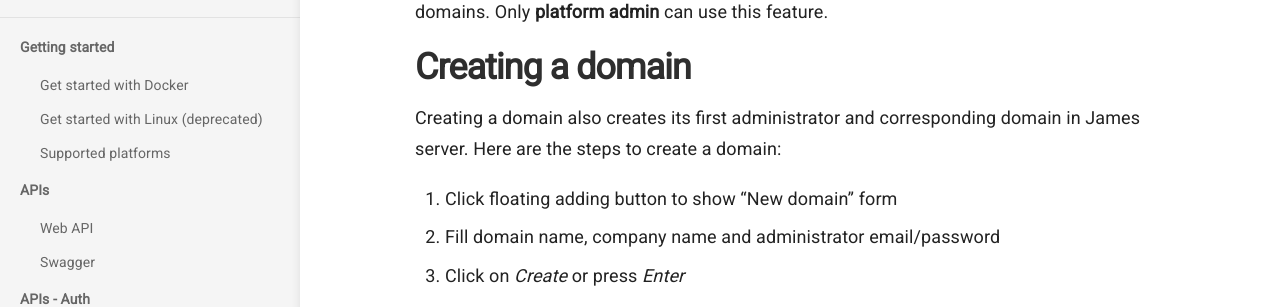
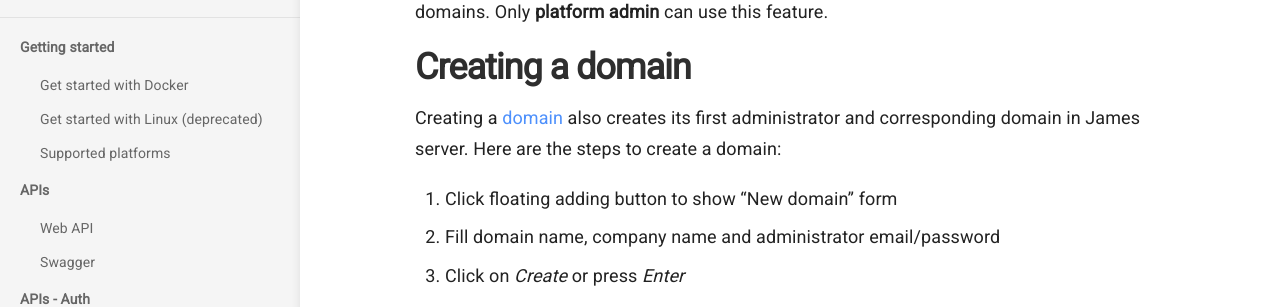
Before and after one commit to linagora/openpaas-doc, a Jekyll site: the page built from _docs/modules/admin/domains.md, in a window 1280 px wide and 900 px high, scrolled down 317 px. Shown: the part 152-459 px from the top of the window. Built offline with Jekyll 4.4.1, drawn with Linux system fonts in a browser that asks for light colours; a script that is not in the unit is left out; part of the change alters nothing that is shown.

```diff
--- a/_docs/modules/admin/domains.md
+++ b/_docs/modules/admin/domains.md
@@ -17,7 +17,7 @@ Only **platform admin** can use this feature.
 
 ## Creating a domain
 
-Creating a domain also creates its first administrator and corresponding domain in James server.
+Creating a [domain](https://hosting.review/web-hosting-glossary/#26) also creates its first administrator and corresponding domain in James server.
 Here are the steps to create a domain:
 
 1. Click floating adding button to show "New domain" form
```
